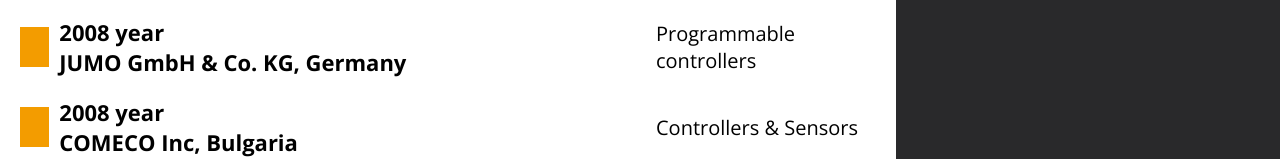
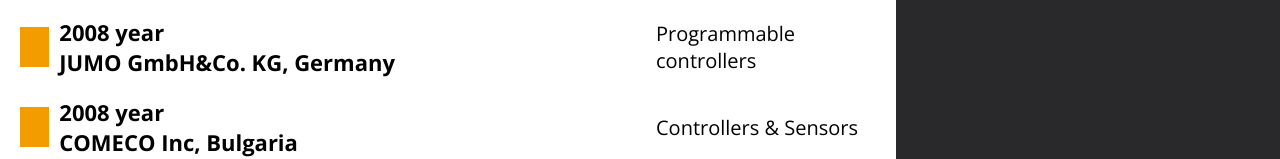
Before and after one commit to Webis-2022/rsschool-cv, a plain HTML site: page index.html in a window 1280 px wide. Shown: the part 3367-3526 px from the top of the page. Drawn offline with nearby package versions, Linux system fonts and the light colour scheme.

Commit message:
fix: change '&' symbol

```diff
--- a/index.html
+++ b/index.html
@@ -281,7 +281,7 @@
                             <div class="square"></div>
                             <div class="year">
                                 <span>2008 year</span>
-                                <span>JUMO GmbH & Co. KG, Germany</span>
+                                <span>JUMO GmbH&amp;Co. KG, Germany</span>
                             </div>
                             <div class="description">
                                 <p>Programmable controllers</p>
```
